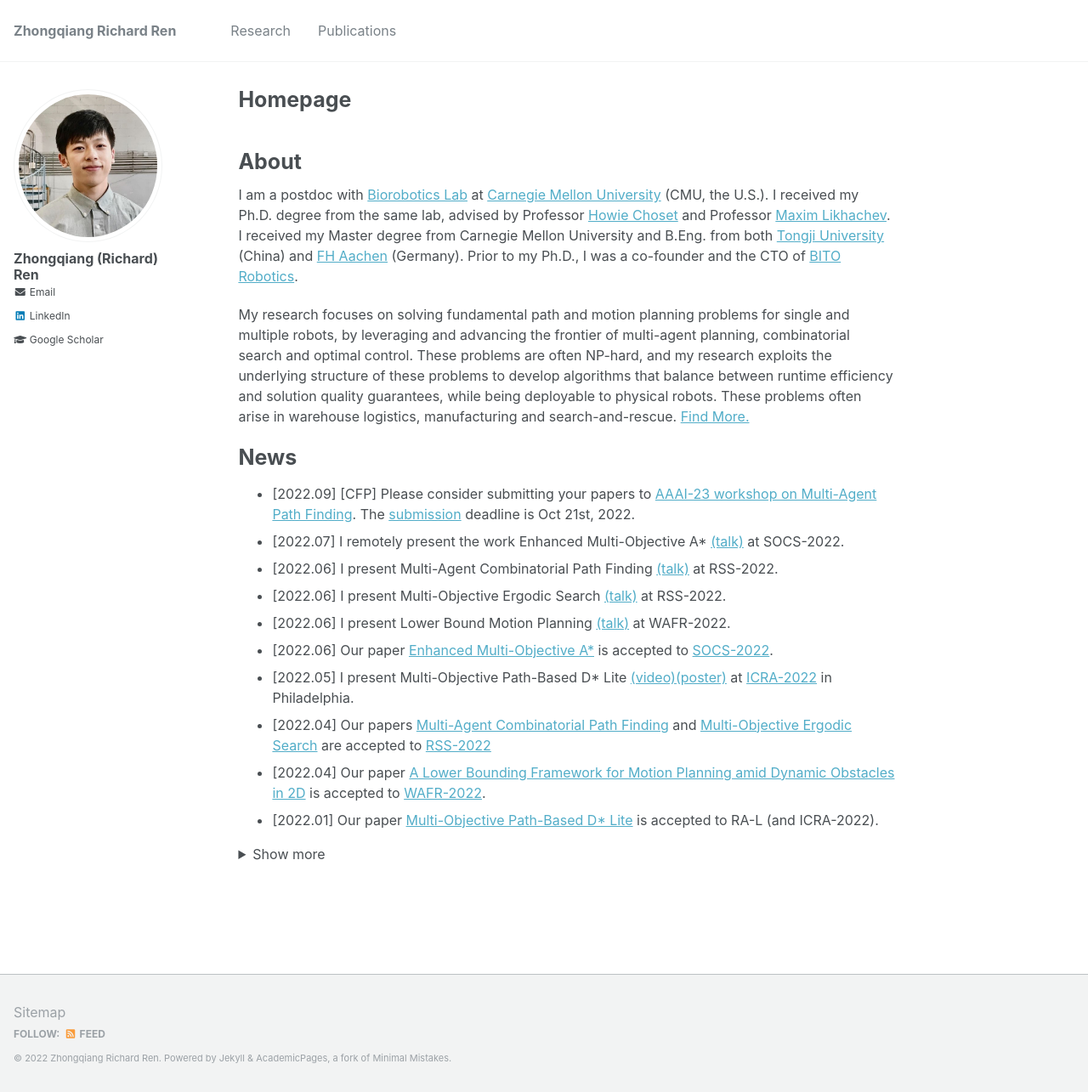
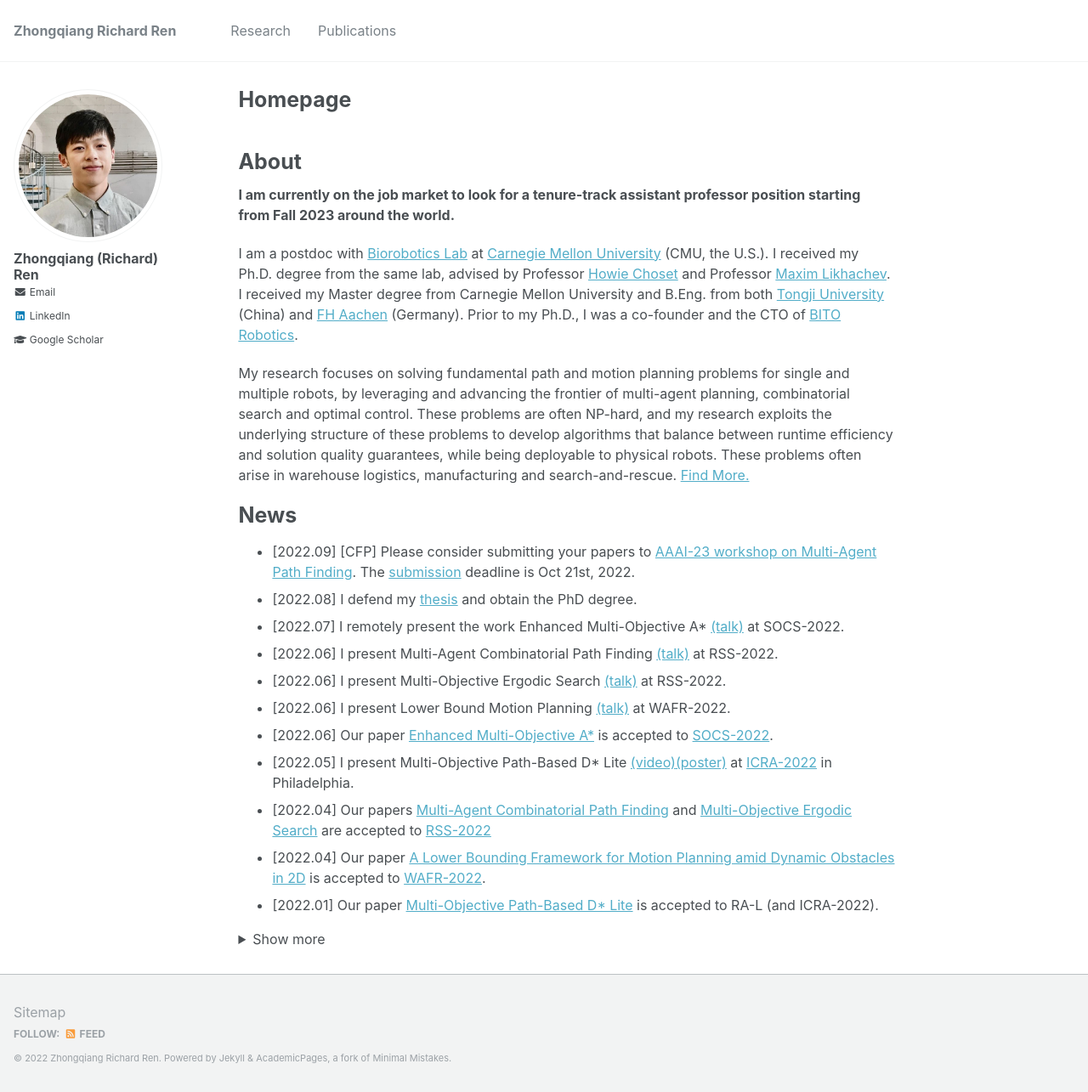
Before and after one commit to wonderren/wonderren.github.io, a Jekyll site: the page built from _pages/about.md, in a window 1280 px wide and 1285 px high. Shown: the whole window at 85% size. Built offline with Jekyll 4.4.1, drawn with Linux system fonts in a browser that asks for light colours.

Commit message:
small update

```diff
--- a/_pages/about.md
+++ b/_pages/about.md
@@ -22,6 +22,8 @@ redirect_from:
 
 About
 ======
+**I am currently on the job market to look for a tenure-track assistant professor position starting from Fall 2023 around the world.**
+
 I am a postdoc with [Biorobotics Lab](http://biorobotics.ri.cmu.edu/index.php) at [Carnegie Mellon University](https://www.cmu.edu/) (CMU, the U.S.).
 I received my Ph.D. degree from the same lab, advised by Professor [Howie Choset](https://www.ri.cmu.edu/ri-faculty/howie-choset/) and Professor [Maxim Likhachev](http://www.cs.cmu.edu/~maxim/).
 I received my Master degree from Carnegie Mellon University and B.Eng. from both [Tongji University](https://www.tongji.edu.cn/) (China) and [FH Aachen](https://www.fh-aachen.de/en/) (Germany).
@@ -33,6 +35,7 @@ News
 ======
 
 * \[2022.09\] [CFP] Please consider submitting your papers to [AAAI-23 workshop on Multi-Agent Path Finding](http://idm-lab.org/wiki/AAAI23-MAPF/index.php/Main/HomePage). The [submission](https://cmt3.research.microsoft.com/WoMAPF2023/Submission/Index) deadline is Oct 21st, 2022.
+* \[2022.08\] I defend my [thesis](https://www.proquest.com/openview/a979d8cac4e37eecbc705c0c41aeb7b2) and obtain the PhD degree.
 * \[2022.07\] I remotely present the work Enhanced Multi-Objective A* [(talk)](https://youtu.be/ej_a7IG4s4w) at SOCS-2022.
 * \[2022.06\] I present Multi-Agent Combinatorial Path Finding [(talk)](https://youtu.be/V17vQSZP5Zs?t=2853) at RSS-2022.
 * \[2022.06\] I present Multi-Objective Ergodic Search [(talk)](https://youtu.be/A6rRCVtB2sM?t=1548) at RSS-2022.
```
